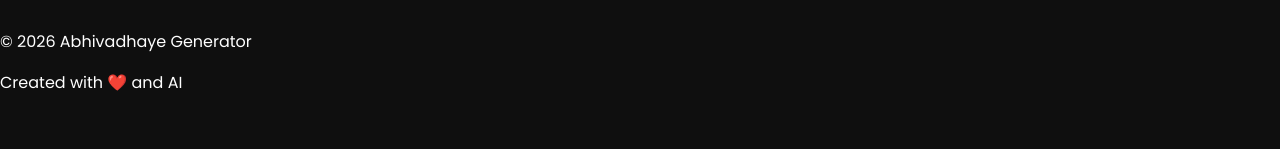
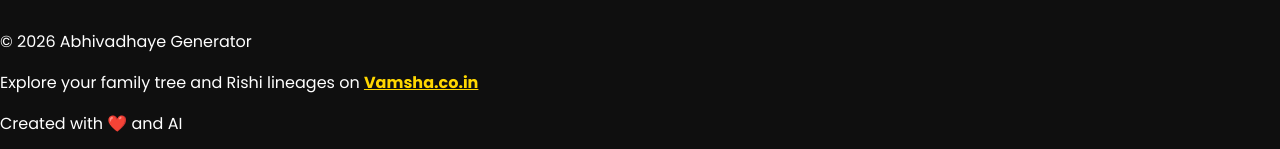
Before and after one commit to rkarthikeyan54254/Abhivadhaye, a React (Vite) app: page / in a window 1280 px wide. Shown: the part 1687-1836 px from the top of the page. Before the commit the page ends 1798 px from the top, so only its background shows below. Built offline with nearby package versions, Linux system fonts and the light colour scheme; no server answers.

Commit message:
enhanced social and related links

```diff
--- a/index.html
+++ b/index.html
@@ -4,10 +4,42 @@
     <meta charset="UTF-8" />
     <link rel="icon" type="image/svg+xml" href="/vite.svg" />
     <meta name="viewport" content="width=device-width, initial-scale=1.0" />
-    <title>Abhivadhaye Generator</title>
+    <title>Abhivadhaye Generator - Ancestral Lineage & Gothra Mantra</title>
+    <meta name="description" content="Generate your personalized Vedic Abhivadhaye mantra based on your Gothra, Veda, and Rishi lineage. Connect with your ancestral roots in English, Hindi, Tamil, and Telugu." />
+    <meta name="keywords" content="Abhivadhaye, Gothra, Veda, Rishi, Pravara, Vedic Mantra, Brahmin Rituals, Ancestry, Hindu Genealogy" />
+
+    <!-- Open Graph / Facebook -->
+    <meta property="og:type" content="website" />
+    <meta property="og:url" content="https://abhivadhaye.in/" />
+    <meta property="og:title" content="Abhivadhaye Generator - Honor Your Sacred Lineage" />
+    <meta property="og:description" content="Generate your personalized Vedic Abhivadhaye mantra instantly in multiple languages." />
+    <meta property="og:image" content="/og-image.jpg" />
+
+    <!-- Twitter -->
+    <meta property="twitter:card" content="summary_large_image" />
+    <meta property="twitter:title" content="Abhivadhaye Generator" />
+    <meta property="twitter:description" content="Personalized Gothra & Rishi lineage mantra generator." />
+
     <link href="https://fonts.googleapis.com/css2?family=Inter:wght@400;600;700&display=swap" rel="stylesheet">
      <script async src="https://pagead2.googlesyndication.com/pagead/js/adsbygoogle.js?client=ca-pub-1118721416381353"
      crossorigin="anonymous"></script>
+    <!-- JSON-LD Structured Data for AI/Google -->
+    <script type="application/ld+json">
+    {
+      "@context": "https://schema.org",
+      "@type": "WebApplication",
+      "name": "Abhivadhaye Generator",
+      "applicationCategory": "EducationalApplication",
+      "description": "A specialized tool to generate Vedic Abhivadhaye mantras based on Gothra, Rishi lineage, and Veda.",
+      "relatedLink": "https://vamsha.co.in",
+      "operatingSystem": "All",
+      "offers": {
+        "@type": "Offer",
+        "price": "0",
+        "priceCurrency": "USD"
+      }
+    }
+    </script>
   </head>
   <body>
     <div id="root"></div>
--- a/src/App.tsx
+++ b/src/App.tsx
@@ -532,7 +532,10 @@ const App: React.FC = () => {
               </p>
               <div className="action-row">
                 <button onClick={() => { navigator.clipboard.writeText(getGeneratedText(activeLang)); alert('Copied!'); }} className="action-btn"><FaCopy /> Copy</button>
-                <button onClick={() => window.open(`https://api.whatsapp.com/send?text=${encodeURIComponent(getGeneratedText(activeLang))}`, '_blank')} className="action-btn wa-btn"><FaWhatsapp /> WhatsApp</button>
+                <button onClick={() => {
+                  const shareMsg = `My Abhivadhaye:\n\n${getGeneratedText(activeLang)}\n\nGenerate yours at: https://abhivadhaye.in`;
+                  window.open(`https://api.whatsapp.com/send?text=${encodeURIComponent(shareMsg)}`, '_blank');
+                }} className="action-btn wa-btn"><FaWhatsapp /> WhatsApp</button>
               </div>
             </div>
 
--- a/src/components/Footer.tsx
+++ b/src/components/Footer.tsx
@@ -5,6 +5,7 @@ const Footer: React.FC = () => {
     <footer className="footer">
       <div className="footer-content">
         <p>&copy; {new Date().getFullYear()} Abhivadhaye Generator</p>
+        <p>Explore your family tree and Rishi lineages on <a href="https://vamsha.co.in" target="_blank" rel="noopener noreferrer" style={{ color: '#ffd700', fontWeight: 'bold' }}>Vamsha.co.in</a></p>
         <p>Created with ❤️ and AI</p>
       </div>
     </footer>
```
